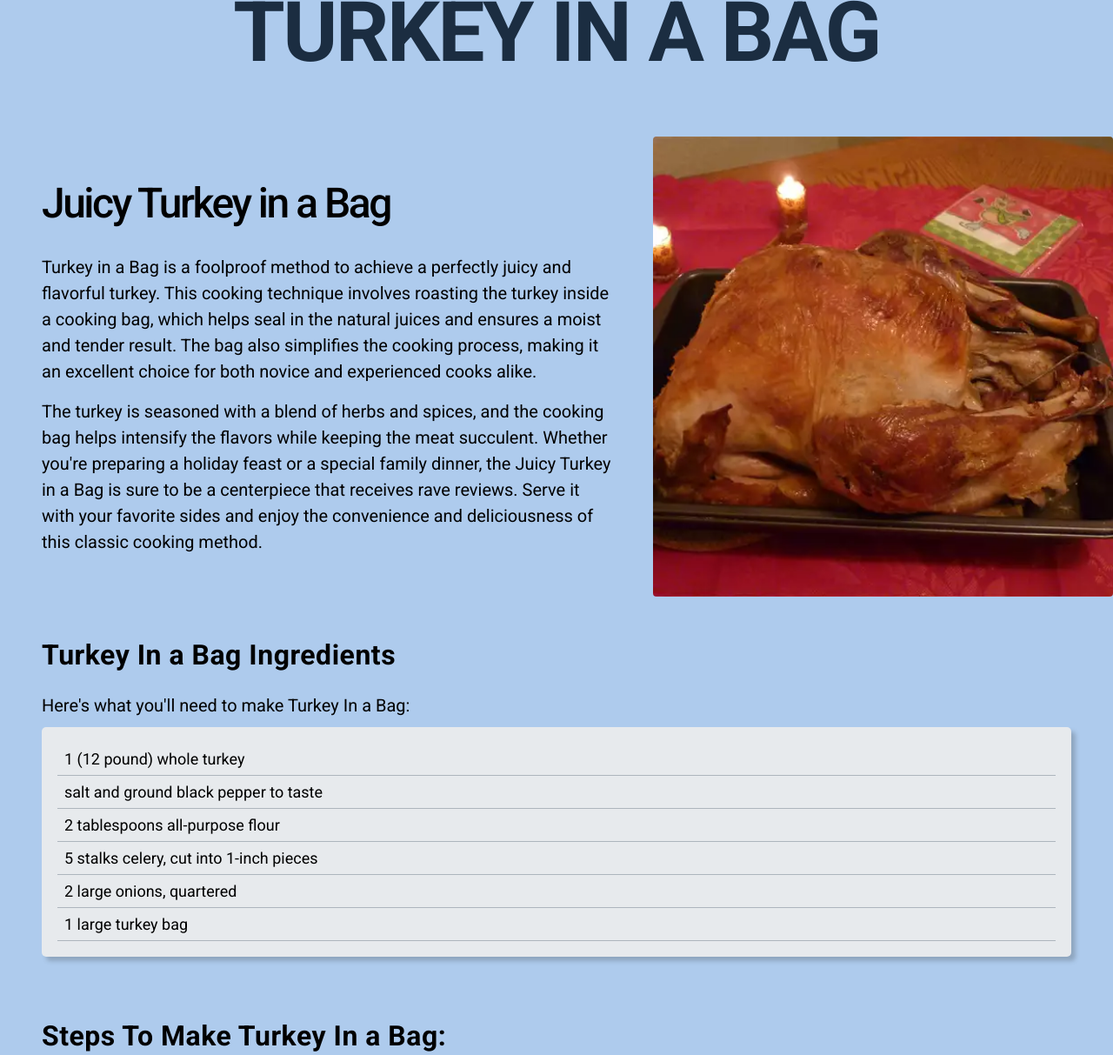
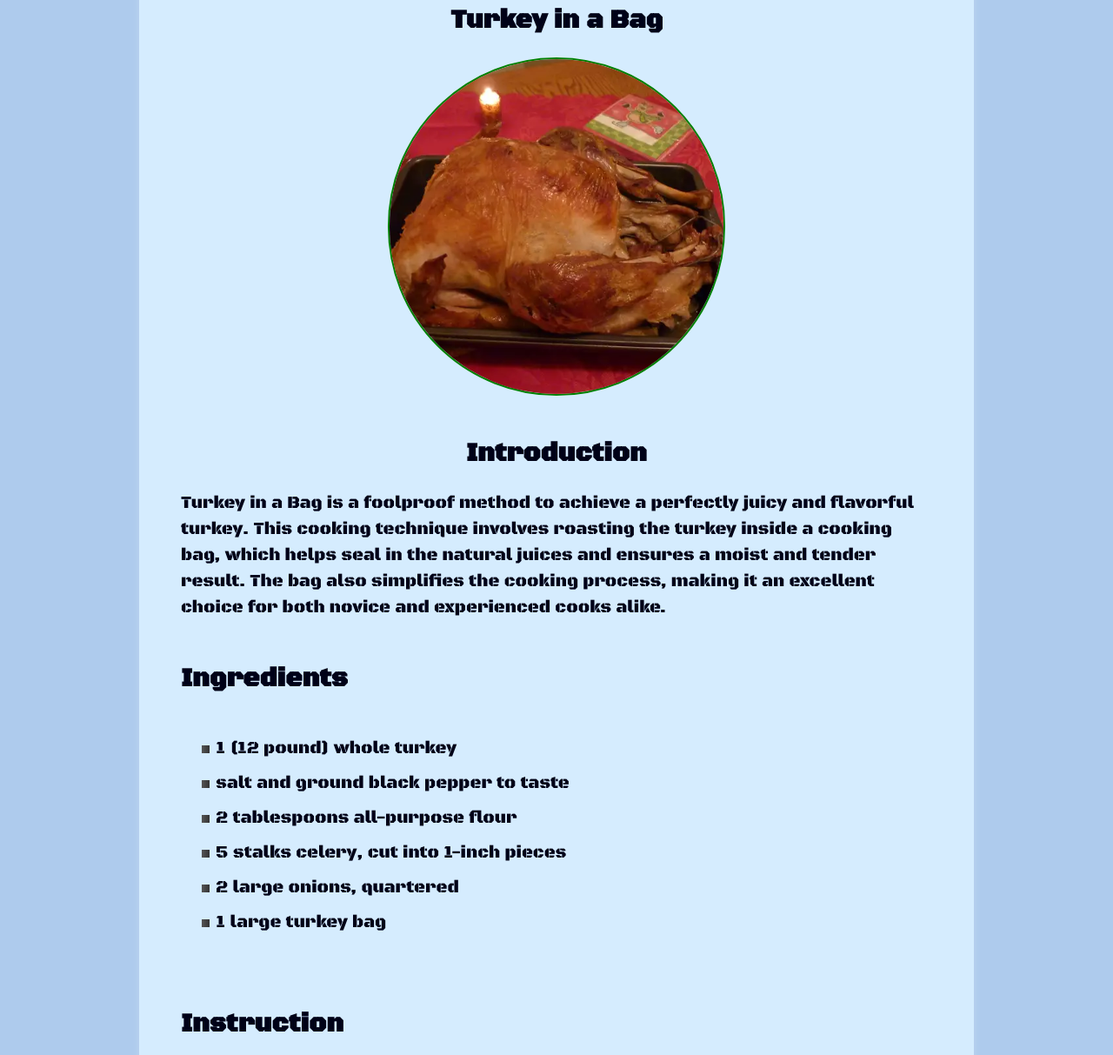
Before and after one commit to ahmed-muhammed-ahmed/Odin-recipes, a plain HTML site: page recipes/turkey_in_a_bag.html in a window 1280 px wide. Shown: the part 83-1296 px from the top of the page at 87% size. Drawn offline with Linux system fonts and the light colour scheme.

Commit message:
Revamp turkey_in_a_bag.html: Complete overhaul and restructuring of the file, including style enhancements.

```diff
--- a/Styles/explore.css
+++ /dev/null
@@ -1,58 +0,0 @@
-*,
-*::before,
-*::after {
-    padding: 0;
-    margin: 0;
-    box-sizing: border-box;
-}
-
-body {
-    font-family: 'Roboto', sans-serif;
-    background-color: #aecbed;
-    font-size: 18px;
-
-}
-
-.recipes {
-    display: flex;
-    justify-content: space-around;
-    padding: 100px;
-}
-
-.recipe-list{
-    display: flex;
-    justify-content: space-between;
-    flex-direction: column;
-    width: 1300px;
-}
-
-.meatloaf {
-    display: flex;
-    justify-content: space-between;
-    margin: 56px 0;
-    gap: 40px;
-}
-
-.heading-primary {
-    font-size: 32px;
-    margin-bottom: 24px;
-    letter-spacing: -1.5px;
-}
-
-.fried-chicken,
-.turkey  {
-    display: flex;
-    justify-content: space-between;
-    gap: 40px;
-}
-
-.img img{
-    width: 100%;
-    border-radius: 5px;
-}
-
-.paragraph {
-   font-size: 20px;
-   line-height: 1.7;
-   letter-spacing: 1.5px;
-}
--- a/Styles/turkey.css
+++ b/Styles/turkey.css
@@ -1,101 +1,70 @@
 *,
 *::before,
 *::after {
-    padding: 0;
-    margin: 0;
-    box-sizing: border-box;
+  padding: 0;
+  margin: 0;
+  box-sizing: border-box;
+}
+
+html {
+  font-size: 62.5%;
 }
 
 body {
-    font-family: 'Roboto', sans-serif;
-    font-size: 18px;
-    background-color: #aecbed;
-}
-
-.heading-primary {
-    font-size: 96px;
-    font-weight: 600;
-    text-transform: uppercase;
-    text-align: center;
-    color: #1b2d41;
-    letter-spacing: -2.5px;
-    padding: 64px 48px;
-}
-
-.turkey-container {
-    display: flex;
-    justify-content: space-around;
+  font-family: "Black Ops One", system-ui;
+  color: #000218;
+  font-size: 2rem;
+  background-color: #aecbed;
 }
 
 .container {
-    display: flex;
-    justify-content: space-between;
-    width: 1300px;
+  background-color: #d5ecfe;
+  padding: 4.8rem;
+  margin: 4rem auto;
+  border-radius: 1rem;
+  max-width: 96rem;
+  box-shadow: 0 0.5rem 1rem rgba(255, 255, 255, 0.2);
 }
 
-.turkey-text,
-.ingredients,
-.steps {
-    padding: 48px;
+.box {
+  display: flex;
+  flex-direction: column;
+  align-items: center;
+  justify-content: center;
 }
 
-.ingredients {
-    padding-bottom: 24px;
+img {
+  border-radius: 50%;
+  height: 45%;
+  width: 45%;
+  border: 2px solid green;
 }
 
-.turkey-img  img{
-    border-radius: 4px;
-    height: 100%;
+.header {
+  margin-bottom: 2.4rem;
 }
 
-.secondary-heading {
-    font-size: 48px;
-    font-weight: 500;
-    letter-spacing: -2.5px;
-    margin-bottom: 30px;
-
+.mr-t {
+  margin-top: 4.8rem;
 }
 
 p {
-    font-size: 20px;
-    line-height: 1.5;
+  line-height: 1.5;
 }
 
-.para-1 {
-    margin-bottom: 16px;
+ul,
+ol {
+  padding: 2.4rem;
+  line-height: 1.4;
 }
 
-.ingredient-step {
-    flex-direction: column;
+ul .list-group-item {
+  list-style: disc;
+  list-style-type: disc;
+  list-style-position: inside;
+  list-style-image: linear-gradient(to right, #555, #333);
+  border-radius: 50%;
 }
-
-.tertiary-heading {
-    font-size: 32px;
-    letter-spacing: 0.5px;
-    margin-bottom: 24px;
+li {
+  margin-bottom: 1.2rem;
 }
-
-.ingredient-description {
-    margin-bottom: 10px;
-}
-
-.list-group {
-    background-color: #e7eaed;
-    padding: 18px;
-    border-radius: 5px;
-    box-shadow: 5px 5px 5px rgba(71, 79, 87, 0.3);
-}
-
-.list-group-item {
-    padding: 8px;
-    border-bottom: 1px solid #adb5bd;
-
-}
-
-.list-group-flush {
-    list-style: none;
-}
-
-.list-group-numbered {
-    list-style-position: inside;
-}
--- a/recipes/turkey_in_a_bag.html
+++ b/recipes/turkey_in_a_bag.html
@@ -1,44 +1,33 @@
 <!DOCTYPE html>
 <html lang="en">
   <head>
-    <meta charset="UTF-8">
-    <meta name="viewport" content="width=device-width, initial-scale=1.0">
-    <link rel="preconnect" href="https://fonts.googleapis.com">
-    <link rel="preconnect" href="https://fonts.gstatic.com" crossorigin>
-    <link href="https://fonts.googleapis.com/css2?family=Roboto:wght@400;500;700&display=swap" rel="stylesheet">
-    <link rel="stylesheet" href="../Styles/turkey.css">
+    <meta charset="UTF-8" />
+    <meta name="viewport" content="width=device-width, initial-scale=1.0" />
+    <link rel="preconnect" href="https://fonts.googleapis.com" />
+    <link rel="preconnect" href="https://fonts.gstatic.com" crossorigin />
+    <link
+      href="https://fonts.googleapis.com/css2?family=Black+Ops+One&family=Lato:ital,wght@0,400;0,700;0,900;1,400&display=swap"
+      rel="stylesheet"
+    />
+    <link rel="stylesheet" href="../Styles/turkey.css" />
     <title>Turkey in a Bag</title>
   </head>
   <body>
-
-
-
-
-    <h1 class="heading-primary">Turkey in a Bag</h1>
-
-  <div class="turkey-container">
     <div class="container">
-    <div class="turkey-text">
-      <h2 class="secondary-heading">Juicy Turkey in a Bag</h2>
-      <p class="para-1">
-        Turkey in a Bag is a foolproof method to achieve a perfectly juicy and flavorful turkey. This cooking technique involves roasting the turkey inside a cooking bag, which helps seal in the natural juices and ensures a moist and tender result. The bag also simplifies the cooking process, making it an excellent choice for both novice and experienced cooks alike.
+      <div class="box">
+        <h2 class="header">Turkey in a Bag</h2>
+        <img src="./turkey_in_a_bag.webp" alt="turkey_in_a_bag" />
+        <h2 class="header mr-t">Introduction</h2>
+      </div>
+      <p class="text">
+        Turkey in a Bag is a foolproof method to achieve a perfectly juicy and
+        flavorful turkey. This cooking technique involves roasting the turkey
+        inside a cooking bag, which helps seal in the natural juices and ensures
+        a moist and tender result. The bag also simplifies the cooking process,
+        making it an excellent choice for both novice and experienced cooks
+        alike.
       </p>
-      <p>
-        The turkey is seasoned with a blend of herbs and spices, and the cooking bag helps intensify the flavors while keeping the meat succulent. Whether you're preparing a holiday feast or a special family dinner, the Juicy Turkey in a Bag is sure to be a centerpiece that receives rave reviews. Serve it with your favorite sides and enjoy the convenience and deliciousness of this classic cooking method.
-      </p>
-    </div>
-
-    <div class="turkey-img"><img src="turkey_in_a_bag.webp" alt="Turkey in a Bag image"></div>
-  </div>
-
-  </div>
-
-
-  <div class="turkey-container">
-    <div class="container ingredient-step">
-      <div class="ingredients">
-        <h3 class="tertiary-heading">Turkey In a Bag Ingredients</h3>
-       <p class="ingredient-description">Here's what you'll need to make Turkey In a Bag:</p>
+      <h2 class="header mr-t">Ingredients</h2>
       <ul class="list-group list-group-flush">
         <li class="list-group-item">1 (12 pound) whole turkey</li>
         <li class="list-group-item">salt and ground black pepper to taste</li>
@@ -47,27 +36,33 @@
         <li class="list-group-item">2 large onions, quartered</li>
         <li class="list-group-item">1 large turkey bag</li>
       </ul>
-      </div>
 
-    <div class="steps">
-    <h3 class="tertiary-heading">Steps To Make Turkey In a Bag:</h3>
+      <h2 class="header mr-t">Instruction</h2>
       <ol class="list-group list-group-numbered">
         <li class="list-group-item">Gather all ingredients.</li>
-      <li class="list-group-item">Preheat the oven to 350 degrees F (175 degrees C).</li>
+        <li class="list-group-item">
+          Preheat the oven to 350 degrees F (175 degrees C).
+        </li>
         <li class="list-group-item">Remove and discard giblets.</li>
         <li class="list-group-item">Rinse turkey and pat dry.</li>
         <li class="list-group-item">Season turkey with salt and pepper</li>
-      <li class="list-group-item">Sprinkle the bottom of the turkey bag with flour.</li>
-      <li class="list-group-item">Place turkey in the bag and add celery and onions.</li>
-      <li class="list-group-item">Seal the bag and transfer into a roasting pan; poke several holes in the bag with a fork.</li>
-      <li class="list-group-item">Bake in the preheated oven until turkey is cooked and the juices run clear, about 3 to 3 1/2 hours. An instant-read thermometer inserted into the thigh meat should read 180 degrees F (85 degrees C)</li>
+        <li class="list-group-item">
+          Sprinkle the bottom of the turkey bag with flour.
+        </li>
+        <li class="list-group-item">
+          Place turkey in the bag and add celery and onions.
+        </li>
+        <li class="list-group-item">
+          Seal the bag and transfer into a roasting pan; poke several holes in
+          the bag with a fork.
+        </li>
+        <li class="list-group-item">
+          Bake in the preheated oven until turkey is cooked and the juices run
+          clear, about 3 to 3 1/2 hours. An instant-read thermometer inserted
+          into the thigh meat should read 180 degrees F (85 degrees C)
+        </li>
         <li class="list-group-item">Enjoy!</li>
       </ol>
     </div>
-
-    </div>
-
-  </div>
-
   </body>
 </html>
```
Also changed, not shown: recipes/explore.html (deleted, +0 -73 lines), imgs/turkey.webp (deleted). Lines whose indentation alone changed are shown as unchanged.
